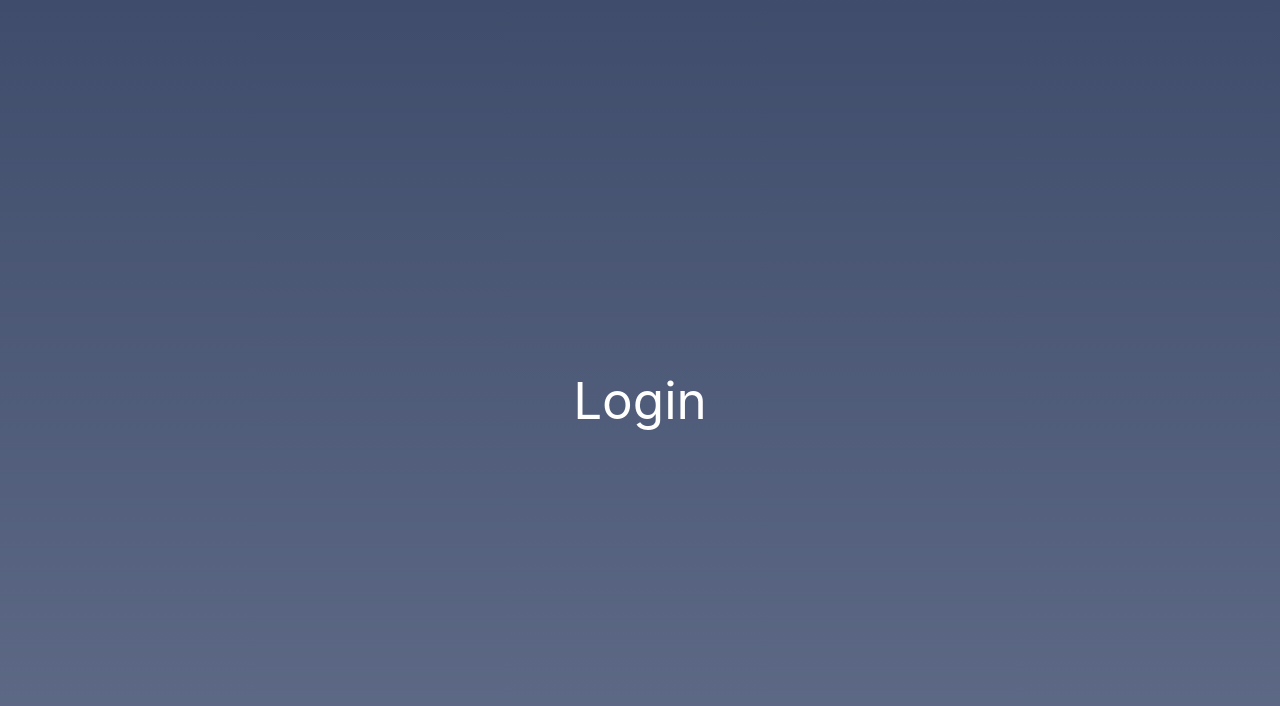
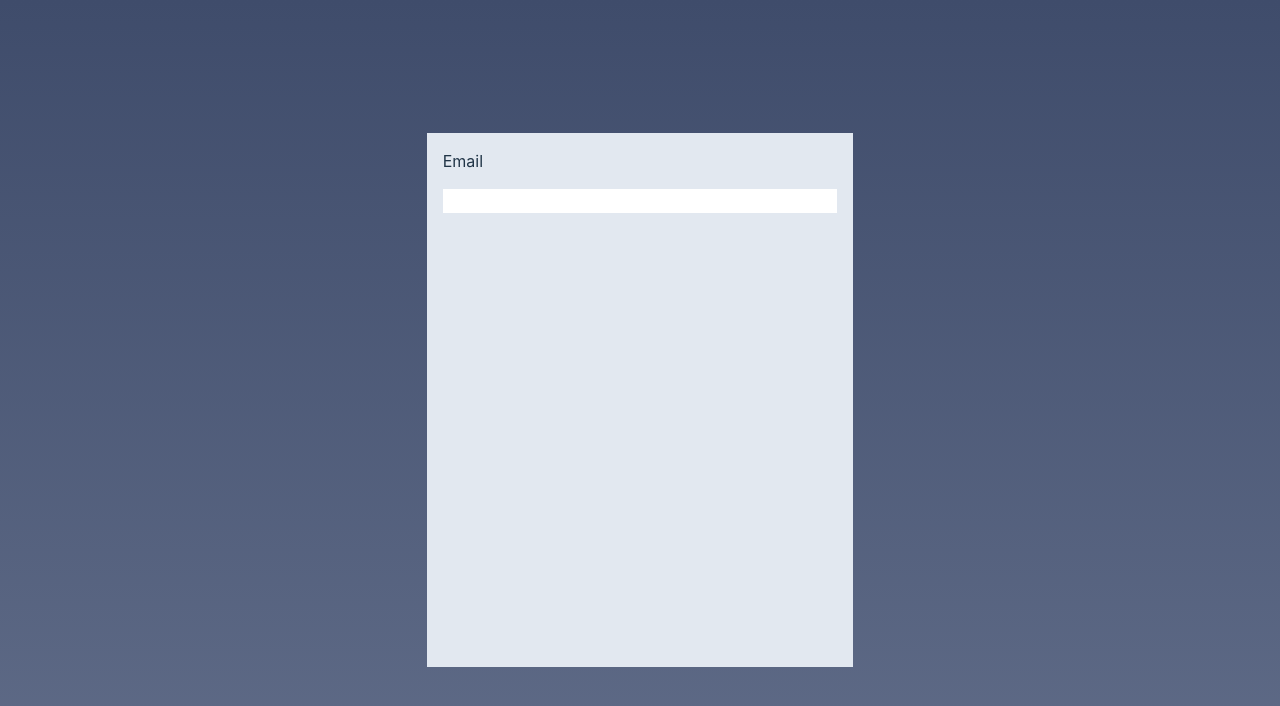
Before and after one commit to Mampionona33/helpDesck, a React (Vite) app in the folder frontend/: page /login in a window 1280 px wide. Shown: the top 706 px of the page. Built offline with nearby package versions, Linux system fonts and the light colour scheme.

Commit message:
mise en place page login

```diff
--- a/frontend/src/pages/Login.tsx
+++ b/frontend/src/pages/Login.tsx
@@ -3,7 +3,10 @@ import React from "react";
 const Login = () => {
   return (
     <div className="h-screen flex flex-col w-screen justify-center items-center bg-gradient-to-t from-gradient-start to-gradient-end">
-      <h1 className="text-white">Login</h1>
+      <form className="flex flex-col gap-4 bg-slate-200 h-2/3 w-1/3 p-4 ">
+        <label htmlFor="email">Email</label>
+        <input type="email" name="email" id="email" />
+      </form>
     </div>
   );
 };
```
